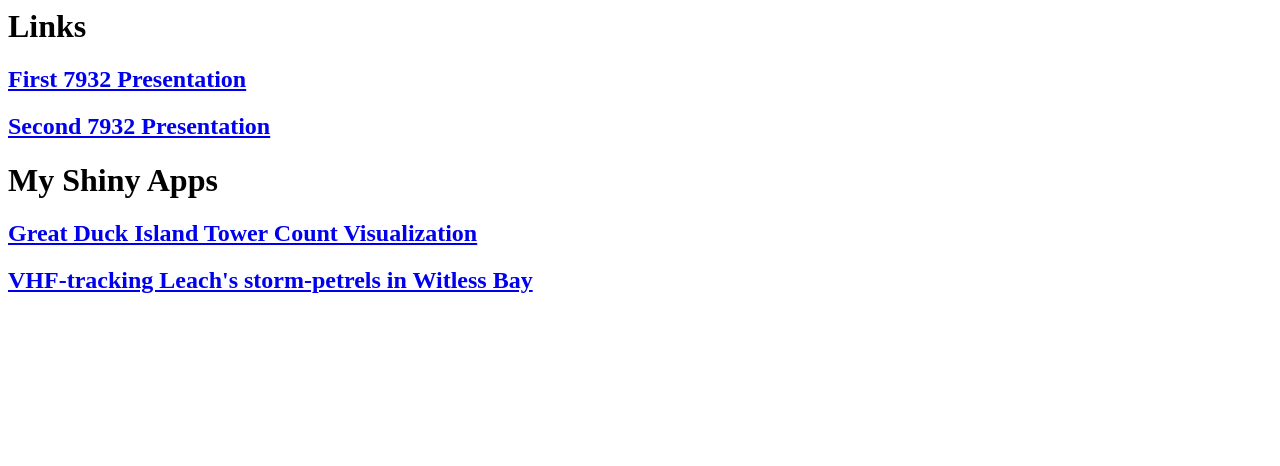
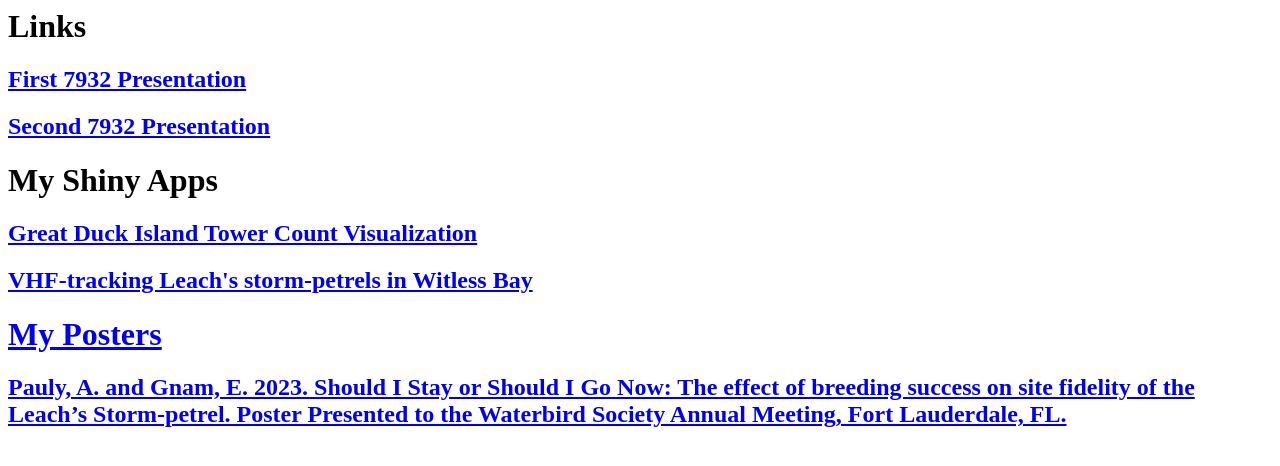
Before and after one commit to eleanorjgnam/eleanorjgnam.github.io, a plain HTML site: page index.html in a window 1280 px wide. Drawn offline with Linux system fonts and the light colour scheme.

Commit message:
Update index.html

```diff
--- a/index.html
+++ b/index.html
@@ -7,3 +7,6 @@
 <h1>My Shiny Apps</h1>
 <h2><a href="https://udppk1-eleanor-gnam.shinyapps.io/towerDRAFT/"> Great Duck Island Tower Count Visualization </h2>
 <h2><a href="https://udppk1-eleanor-gnam.shinyapps.io/VHFtelemetry/"> VHF-tracking Leach's storm-petrels in Witless Bay</h2>
+
+<h1>My Posters</h1>
+<h2><a href="PaulyGnam_2023WBS_Fidelity.pdf">Pauly, A. and Gnam, E. 2023. Should I Stay or Should I Go Now: The effect of breeding success on site fidelity of the Leach’s Storm-petrel. Poster Presented to the Waterbird Society Annual Meeting, Fort Lauderdale, FL.</a></h2>
```
